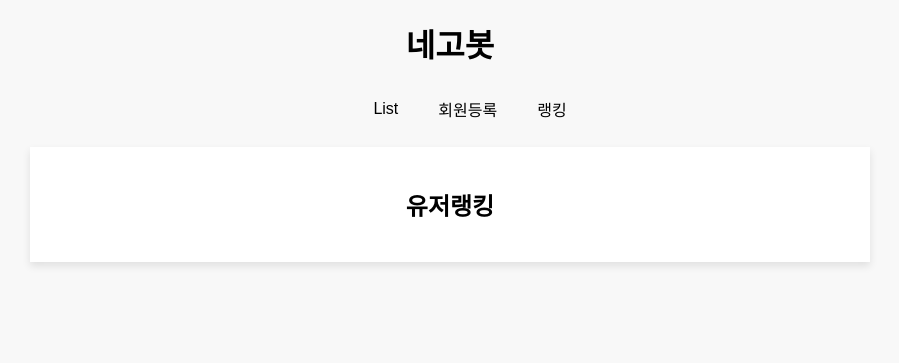
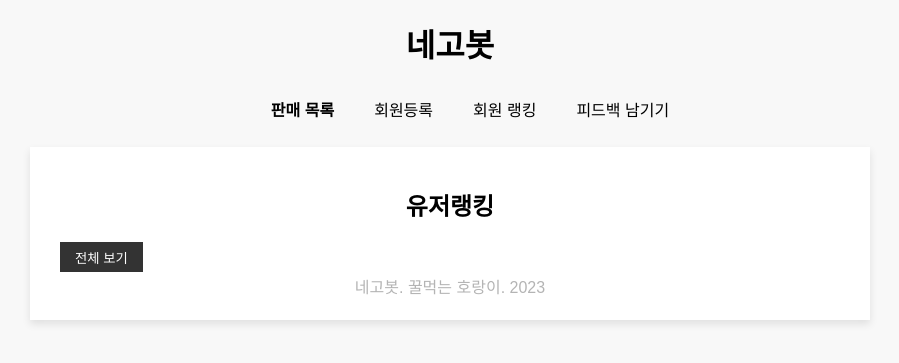
Before and after one commit to boostcampaitech5/level3_nlp_finalproject-nlp-03, a FastAPI app: page /ranking in a window 1280 px wide. Shown: the top 363 px of the page, without its empty margins (190-1089 px from the left). Run offline with FastAPI, Linux system fonts and the light colour scheme; parts of the project's set-up code (start-up, migrations or seed data) failed here and were passed over.

Commit message:
update: css,js

```diff
--- a/app/static/css/style.css
+++ b/app/static/css/style.css
@@ -3,6 +3,13 @@ body {
   margin: 0;
   padding: 0;
   background-color: #f8f8f8;
+}
+
+.bottom {
+  color:#b4b4b4;
+  text-align: center;
+  text-decoration: none;
+  margin: 2px;
 }
 
 h1.Title {
@@ -76,6 +83,7 @@ h2.List {
   width: 200px;
   height: 200px;
   object-fit: cover;
+  border: 1px solid silver;
 }
 
 .product-list .product-details {
@@ -106,7 +114,7 @@ h2.List {
   max-width: 800px;
   margin: 20px auto;
   padding: 20px;
-  background-color: white;
+  background-color: #FAFAD2;
   box-shadow: 0 4px 8px rgba(0, 0, 0, 0.1);
 }
 
@@ -155,16 +163,37 @@ h2.List {
   background-color: #555;
 }
 
-/* 기타 스타일 및 커스터마이즈할 부분은 여기에 추가 가능 */
+.chatting #textForm .button {
+  height: 30px;
+  padding: 0 15px;
+  background-color: #333;
+  color: white;
+  border: none;
+  cursor: pointer;
+  margin-left: 10px; /* 간격을 주기 위해 추가 */
+}
+
+.chatting #textForm .button:hover {
+  background-color: #555;
+}
+
+.ranking button.button {
+  height: 30px;
+  padding: 0 15px;
+  background-color: #333;
+  color: white;
+  border: none;
+  cursor: pointer;
+  margin-left: 10px; /* 간격을 주기 위해 추가 */
+}
+
+.ranking button.button:hover {
+  background-color: #555;
+}
 
 
-
-
-
-
-
-.error p {
-  color: red;
+.chatting .messages {
+  color: white;
   font-size:small;
 }
 
@@ -174,12 +203,28 @@ h2.List {
   text-align: left;
   vertical-align: top;
 }
+
 .feedback {
   display: flex;
   justify-content: center;
   align-items: center;
-  height: 100vh;
+  height: 90vh;
   margin: 0;
+}
+.feedback .button input{
+  height: 30px;
+  padding: 0 15px;
+  background-color: #333;
+  color: white;
+  border: none;
+  cursor: pointer;
+  margin-left: 10px;
+}
+
+.feedback .center-container img {
+  width: 300px;
+  height: 300px;
+  object-fit: cover;
 }
 
 .center-container {
--- a/app/templates/base.html
+++ b/app/templates/base.html
@@ -3,19 +3,22 @@
 <head>
   <meta charset="UTF-8">
   <link rel="stylesheet" href="/static/css/style.css">
+  <link rel="icon" href="/static/images/favicon.ico">
   <title>네고봇</title>
 </head>
 <body>
   <h1 class="Title"><a href="/">네고봇</a></h1>
   <ul class="nav">
-    <li><a href="/">List</a></li>
+    <li><a href="/"><b>판매 목록</b></a></li>
     <li><a href="/signup">회원등록</a></li>
-    <li><a href="/ranking">랭킹</a></li>
+    <li><a href="/ranking">회원 랭킹</a></li>
+    <li><a href="/feedback">피드백 남기기</a></li>
   </ul>
 
   <div class="main-content">
-  {% block subtitle %}{% endblock %}
-  {% block content %}{% endblock %}
+    {% block subtitle %}{% endblock %}
+    {% block content %}{% endblock %}
+      <div class="bottom">네고봇. 꿀먹는 호랑이. 2023</div>
   </div>
 </body>
 </html>
--- a/app/templates/index.html
+++ b/app/templates/index.html
@@ -14,7 +14,7 @@
     <div class="product-details">
       <h3>{{ product.title }}</h3>
       <p>{{ product.description }}</p>
-      <p>가격:{{ product.price }}만원</p>
+      <p>가격: {{ product.price }}₩</p>
       <button class="product-button" data-product-id="{{ product.id }}">입장</button>
     </div>
   </div>
--- a/app/templates/ranking.html
+++ b/app/templates/ranking.html
@@ -6,13 +6,21 @@
 
 {% block content %}
 
+<div class="ranking">
   {% for user in users %}
-  <div class="ranking">
   <div class="user">
     <h3> {{loop.index}}위: {{user.username}} </h3>
-    <p>money:{{ user.money}}</p>
+    {% if user.point >= 0 %}<p>누적 할인 성공: +{{ user.point}}%</p>
+    {% else %}<p>누적 할인 포인트: {{ user.point }}%</p>{% endif %}
   </div>
+
   {% endfor %}
+  <button class="button" type="button" onclick="ViewEverything()">전체 보기</button>
 </div>
 
+
+<script>function ViewEverything() {
+  window.location.href = '/ranking?all=true';
+}</script>
+
 {% endblock %}
```
Also changed, not shown: app/templates/chatting.html (+47 -8 lines), app/static/images/favicon.ico (added), app/static/images/ggul-tiger.jpeg (added), app/static/images/image1.jpeg (deleted), app/static/images/iphone7.jpeg (added), app/static/images/metamong.webp (added).
